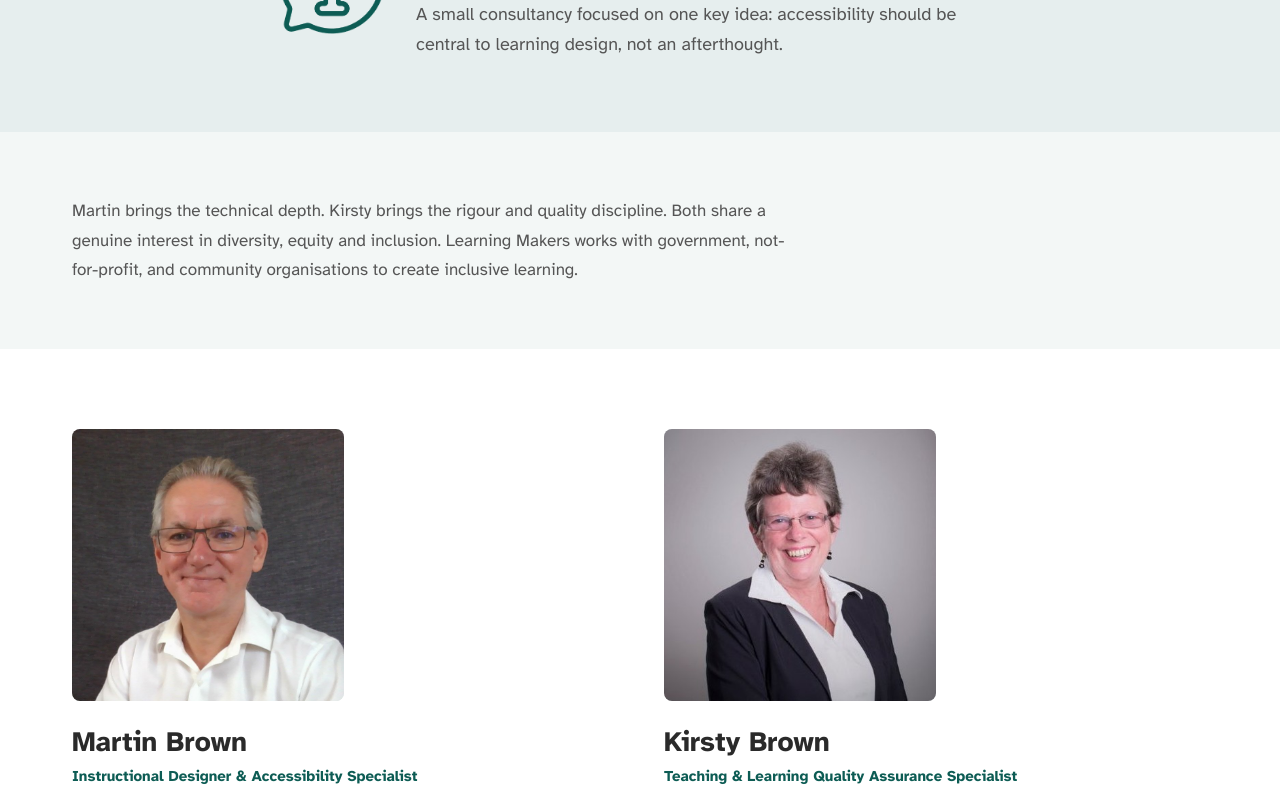
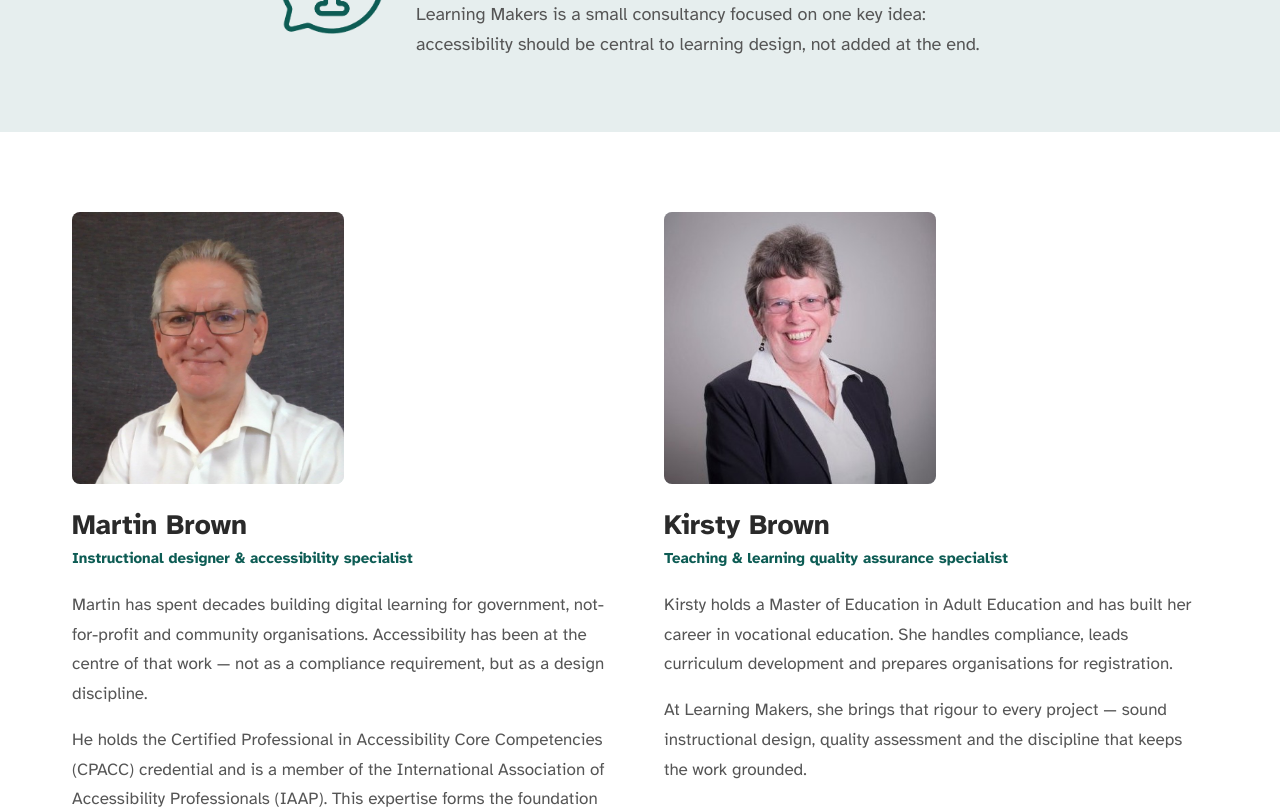
Before and after one commit to martinrbrown/learning-makers-website, a Next.js app: page /about in a window 1280 px wide. Shown: the part 240-1049 px from the top of the page. Built offline with nearby package versions, Linux system fonts and the light colour scheme.

Commit message:
Copy changes to all pages.

```diff
--- a/app/about/page.tsx
+++ b/app/about/page.tsx
@@ -14,25 +14,12 @@ export default function AboutPage() {
   return (
     <>
       <HeroSection
-        h1="About Learning Makers"
-        subheading="A small consultancy focused on one key idea: accessibility should be central to learning design, not an afterthought."
+        h1="About"
+        subheading="Learning Makers is a small consultancy focused on one key idea: accessibility should be central to learning design, not added at the end."
         imageSrc="/about.png"
         imageAlt=""
         imageSize="icon"
       />
-
-      <section className={styles.intro} aria-label="About Learning Makers">
-        <div className="container">
-          <div className={styles.introContent}>
-            <p>
-              Martin brings the technical depth. Kirsty brings the rigour and quality discipline.
-              Both share a genuine interest in diversity, equity and inclusion. Learning Makers works
-              with government, not-for-profit, and community organisations to create inclusive
-              learning.
-            </p>
-          </div>
-        </div>
-      </section>
 
       <section className={styles.team} aria-label="The team">
         <div className="container">
@@ -52,17 +39,18 @@ export default function AboutPage() {
               <h2 id="martin-heading" className={styles.bioName}>
                 Martin Brown
               </h2>
-              <p className={styles.role}>Instructional Designer &amp; Accessibility Specialist</p>
+              <p className={styles.role}>Instructional designer &amp; accessibility specialist</p>
               <div className={styles.bioBody}>
                 <p>
-                  Martin has spent decades building digital learning for government, not-for-profit,
-                  and community organisations. Accessibility has been at the centre of that work. He
-                  sees accessibility not as a compliance requirement but as a design discipline.
+                  Martin has spent decades building digital learning for government, not-for-profit
+                  and community organisations. Accessibility has been at the centre of that work —
+                  not as a compliance requirement, but as a design discipline.
                 </p>
                 <p>
-                  He is a Certified Professional in Accessibility Core Competencies (CPACC) and a
-                  member of the International Association of Accessibility Professionals (IAAP). This
-                  expertise forms the foundation of everything Learning Makers builds and teaches.
+                  He holds the Certified Professional in Accessibility Core Competencies (CPACC)
+                  credential and is a member of the International Association of Accessibility
+                  Professionals (IAAP). This expertise forms the foundation of everything Learning
+                  Makers builds and teaches.
                 </p>
               </div>
             </article>
@@ -81,18 +69,17 @@ export default function AboutPage() {
                 Kirsty Brown
               </h2>
               <p className={styles.role}>
-                Teaching &amp; Learning Quality Assurance Specialist
+                Teaching &amp; learning quality assurance specialist
               </p>
               <div className={styles.bioBody}>
                 <p>
-                  Kirsty holds a Master of Education (Adult Education) and has built her career in
-                  vocational education. She handles compliance, leads curriculum development, and
-                  gets organisations ready for registration.
+                  Kirsty holds a Master of Education in Adult Education and has built her career in
+                  vocational education. She handles compliance, leads curriculum development and
+                  prepares organisations for registration.
                 </p>
                 <p>
-                  At Learning Makers, she brings that rigour to every project with sound
-                  instructional design, quality assessment, and the discipline that keeps the work
-                  grounded.
+                  At Learning Makers, she brings that rigour to every project — sound instructional
+                  design, quality assessment and the discipline that keeps the work grounded.
                 </p>
               </div>
             </article>
--- a/app/contact/page.tsx
+++ b/app/contact/page.tsx
@@ -14,7 +14,7 @@ export default function ContactPage() {
     <>
       <HeroSection
         h1="Get in touch"
-        subheading="We work with education, health, and not-for-profit organisations. Tell us about your project and we'll be in touch shortly."
+        subheading="We work with education, health and not-for-profit organisations. Tell us about your project and we'll be in touch shortly."
         imageSrc="/contact.png"
         imageAlt=""
         imageSize="icon"
```
Also changed, not shown: app/a11y-courses/page.tsx (+4 -6 lines), app/services/page.tsx (+7 -7 lines).
